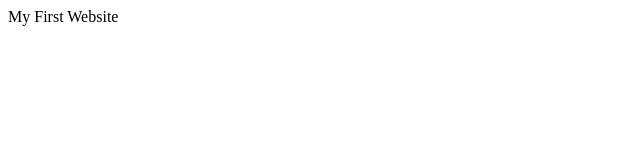
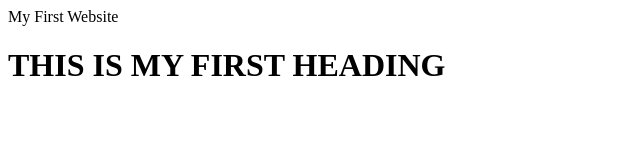
Before and after one commit to heavenswill99/myfirstwebsite, a plain HTML site: page index.html in a window 1280 px wide. Shown: the whole page, without its empty margins (0-640 px from the left). Drawn offline with Linux system fonts and the light colour scheme.

Commit message:
my second commit

```diff
--- a/index.html
+++ b/index.html
@@ -7,5 +7,6 @@
 </head>
 <body>
     My First Website
+    <h1>THIS IS MY FIRST HEADING</h1>
 </body>
 </html>
```
